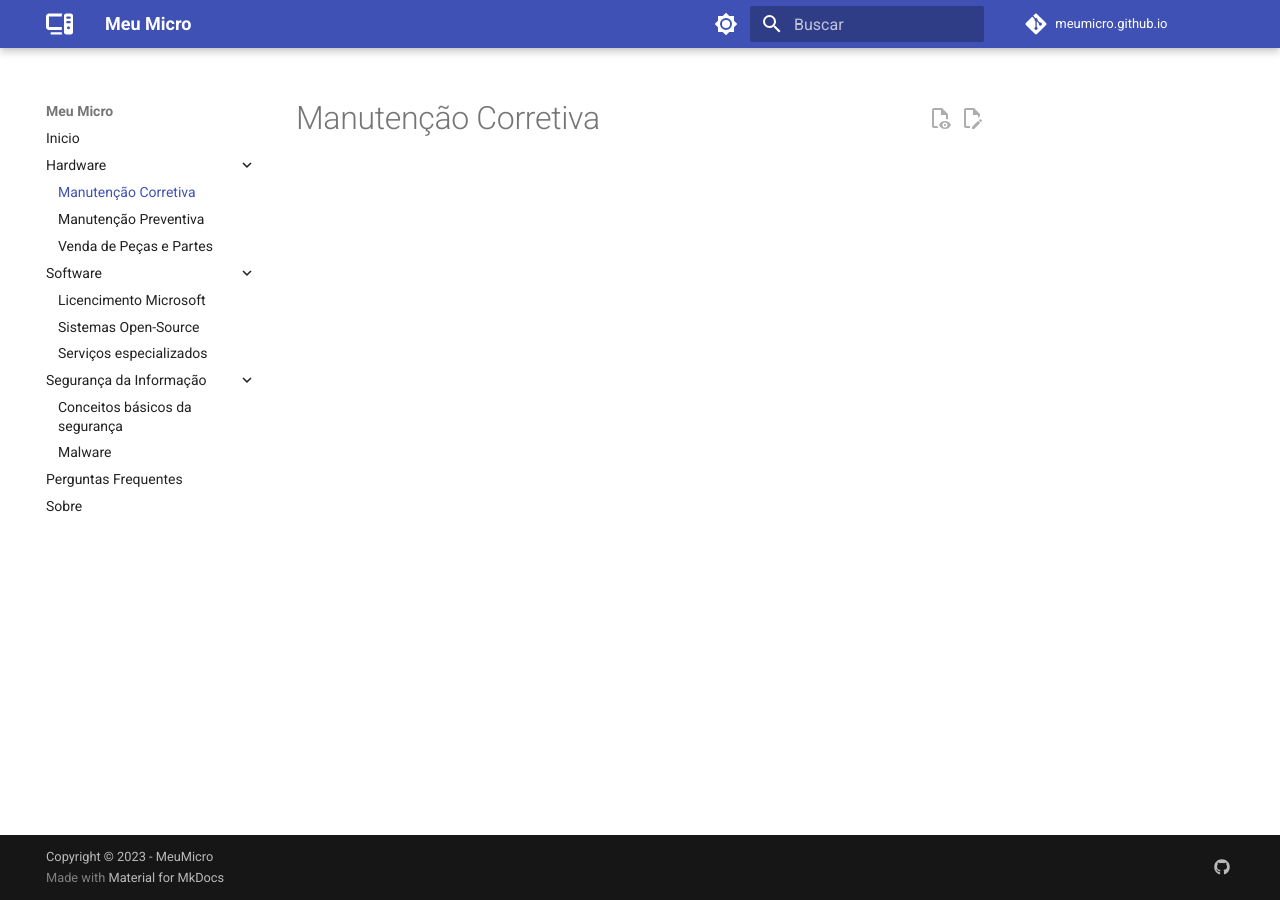
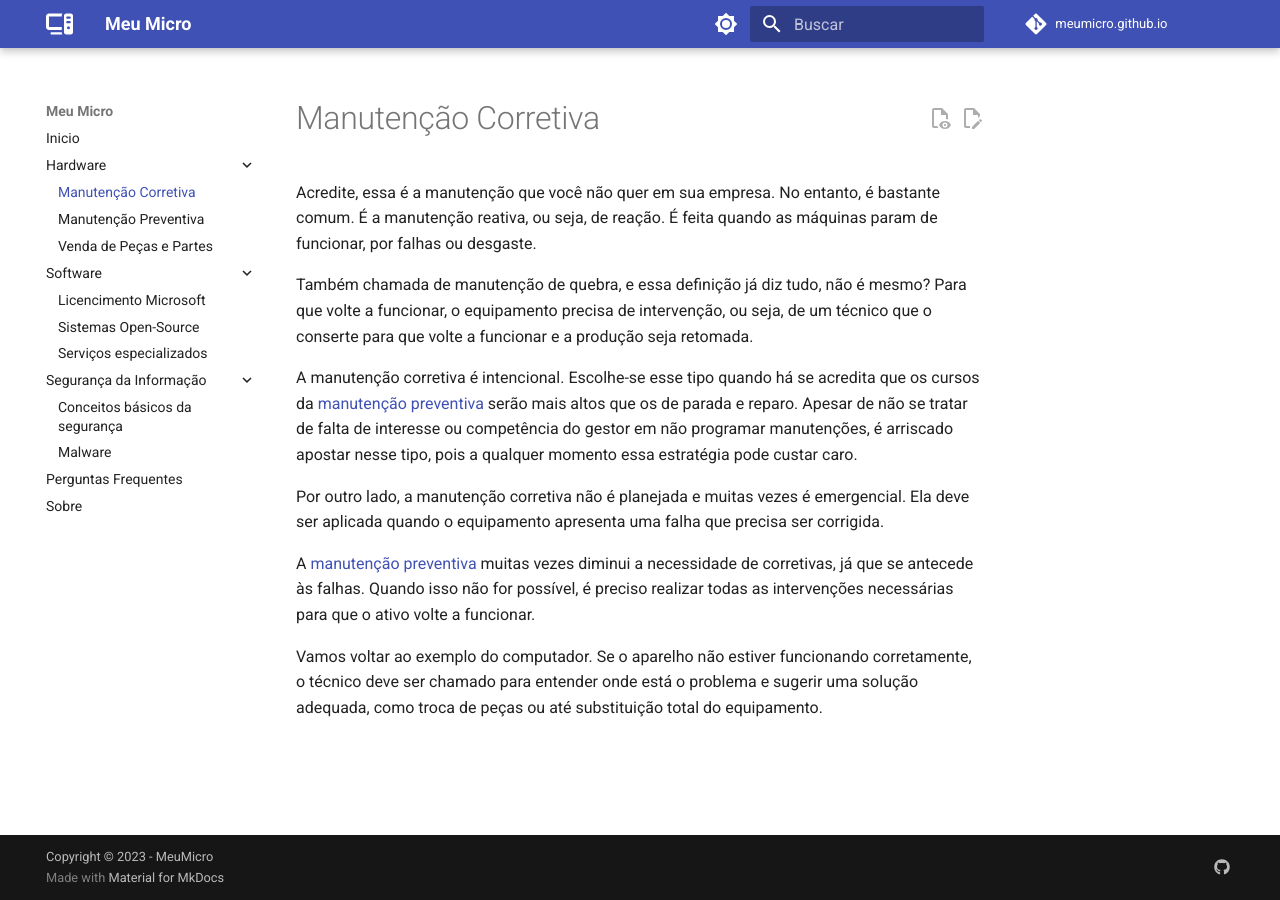
Before and after one commit to MeuMicro/meumicro.github.io, an MkDocs documentation site: the page built from docs/hardware/corretiva.md, in a window 1280 px wide. Built offline with MkDocs 1.6.1 and Material for MkDocs 9.7.7, drawn with Linux system fonts in a browser that asks for light colours; comment, search, counter and statistics services are not loaded.

Commit message:
adicionando arquivos

```diff
--- a/docs/hardware/corretiva.md
+++ b/docs/hardware/corretiva.md
@@ -1 +1,13 @@
 # Manutenção Corretiva
+
+Acredite, essa é a manutenção que você não quer em sua empresa. No entanto, é bastante comum. É a manutenção reativa, ou seja, de reação. É feita quando as máquinas param de funcionar, por falhas ou desgaste.
+
+Também chamada de manutenção de quebra, e essa definição já diz tudo, não é mesmo? Para que volte a funcionar, o equipamento precisa de intervenção, ou seja, de um técnico que o conserte para que volte a funcionar e a produção seja retomada.
+
+A manutenção corretiva é intencional. Escolhe-se esse tipo quando há se acredita que os cursos da [manutenção preventiva](preventiva.md) serão mais altos que os de parada e reparo. Apesar de não se tratar de falta de interesse ou competência do gestor em não programar manutenções, é arriscado apostar nesse tipo, pois a qualquer momento essa estratégia pode custar caro.
+
+Por outro lado, a manutenção corretiva não é planejada e muitas vezes é emergencial. Ela deve ser aplicada quando o equipamento apresenta uma falha que precisa ser corrigida.
+
+A [manutenção preventiva](preventiva.md) muitas vezes diminui a necessidade de corretivas, já que se antecede às falhas. Quando isso não for possível, é preciso realizar todas as intervenções necessárias para que o ativo volte a funcionar.
+
+Vamos voltar ao exemplo do computador. Se o aparelho não estiver funcionando corretamente, o técnico deve ser chamado para entender onde está o problema e sugerir uma solução adequada, como troca de peças ou até substituição total do equipamento.
```
Also changed, not shown: docs/hardware/preventiva.md (+8 -0 lines).
